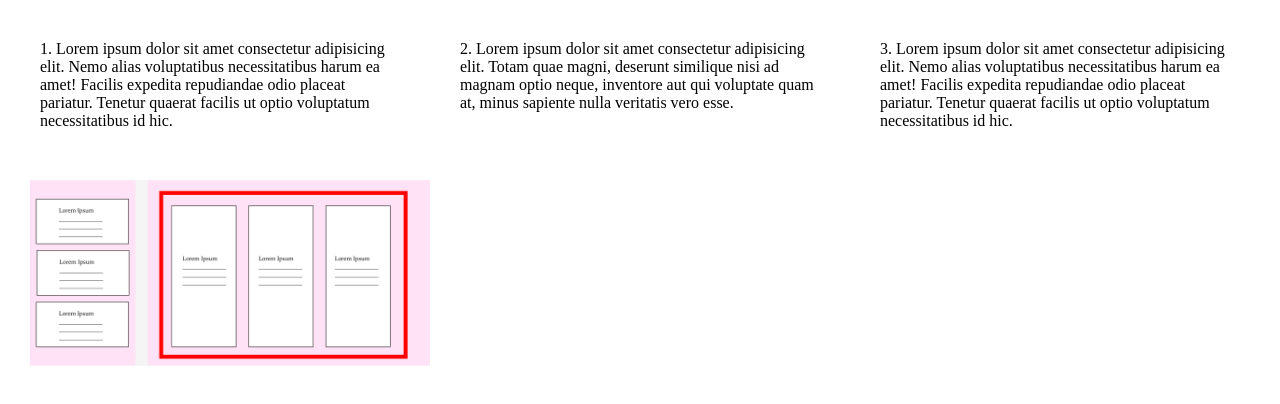
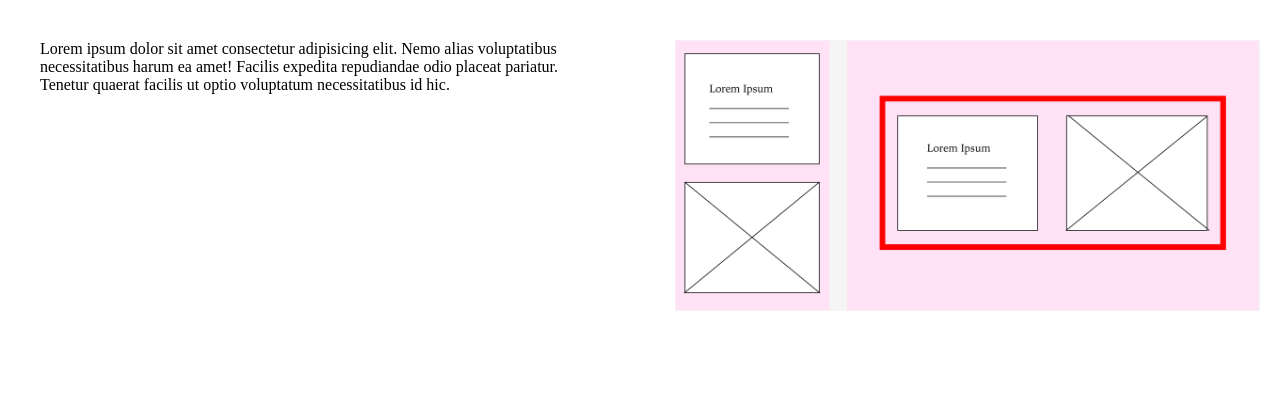
Before and after one commit to frederikkerosenbom/grid_layout_1, a plain HTML site: page index.html in a window 1280 px wide. Drawn offline with Linux system fonts and the light colour scheme.

Commit message:
Add files via upload

```diff
--- a/index.html
+++ b/index.html
@@ -4,33 +4,23 @@
 <head>
     <meta charset="UTF-8">
     <meta name="viewport" content="width=device-width, initial-scale=1.0">
-    <title>Grid Layout 2</title>
+    <title>Grid Layout 1</title>
     <link rel="stylesheet" href="style.css">
 </head>
 
 <body>
 
-    <div class="tekst1">
-        <p>1. Lorem ipsum dolor sit amet consectetur adipisicing elit. Nemo alias voluptatibus necessitatibus
+    <div class="tekst">
+        <p>Lorem ipsum dolor sit amet consectetur adipisicing elit. Nemo alias voluptatibus necessitatibus
             harum ea
             amet! Facilis expedita repudiandae odio placeat pariatur. Tenetur quaerat facilis ut optio voluptatum
             necessitatibus id hic.</p>
     </div>
 
-    <div class="tekst2">
-        <p>2. Lorem ipsum dolor sit amet consectetur adipisicing elit. Totam quae magni, deserunt similique nisi ad
-            magnam
-            optio neque, inventore aut qui voluptate quam at, minus sapiente nulla veritatis vero esse.</p>
+    <div class="billede">
+        <img src="grid_layout.png" alt="grid_layout">
     </div>
 
-    <div class="tekst3">
-        <p>3. Lorem ipsum dolor sit amet consectetur adipisicing elit. Nemo alias voluptatibus necessitatibus
-            harum ea
-            amet! Facilis expedita repudiandae odio placeat pariatur. Tenetur quaerat facilis ut optio voluptatum
-            necessitatibus id hic.</p>
-    </div>
-
-    <img src="grid_layout_2.png" alt="grid_layout_2">
 </body>
 
 </html>
--- a/style.css
+++ b/style.css
@@ -14,7 +14,17 @@ img {
 @media (min-width: 768px) {
   body {
     display: grid;
-    grid-template-columns: 1fr 1fr 1fr;
-    gap: 20px;
+    grid-template-columns: 1fr 1fr;
+    gap: 30px;
   }
 }
+
+.tekst {
+  grid-column-start: 1;
+  grid-column-end: 2;
+}
+
+.billede {
+  grid-column-start: 2;
+  grid-column-end: 3;
+}
```
Also changed, not shown: grid_layout_1/index.html (+1 -1 lines).
